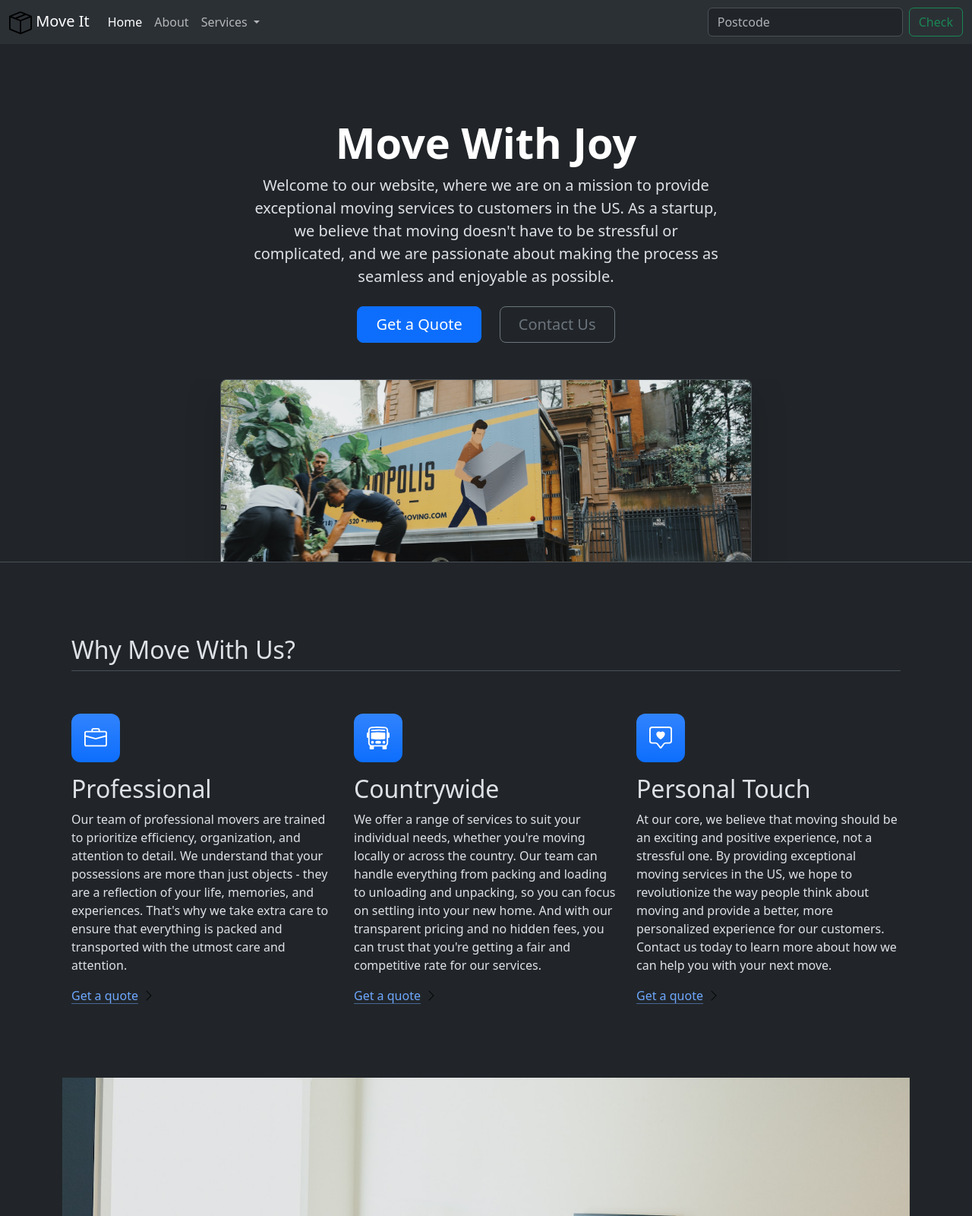
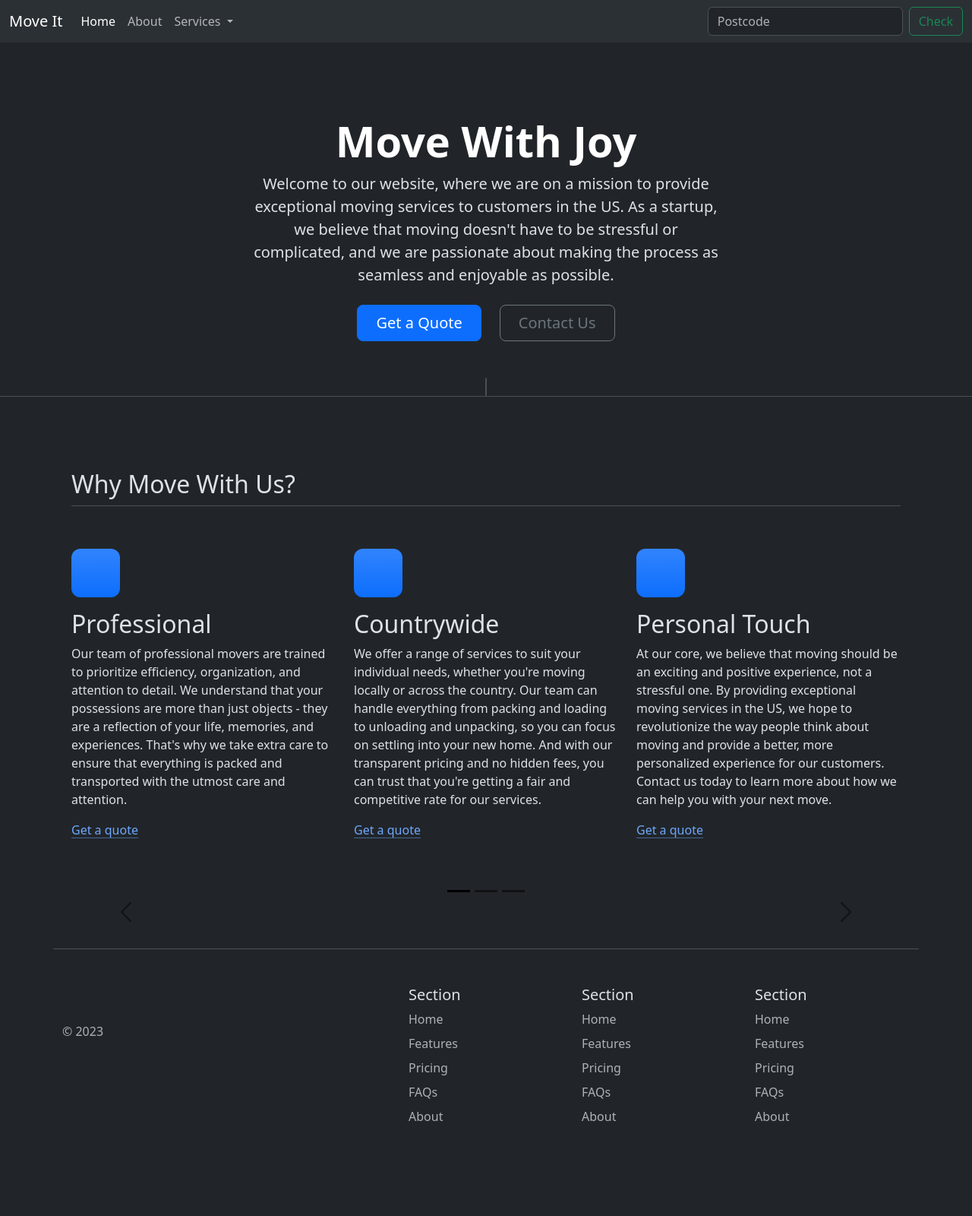
Before and after one commit to ariellecatarina/moveit, a plain HTML site: page index.html in a window 1280 px wide. Shown: the top 1600 px of the page at 76% size. Drawn offline with nearby package versions, Linux system fonts and the light colour scheme; files whose address does not match are found by name.

Commit message:
Update index.html

```diff
--- a/index.html
+++ b/index.html
@@ -17,7 +17,7 @@
 <body>
   <nav class="navbar navbar-expand-lg bg-body-tertiary">
     <div class="container-fluid">
-      <a class="navbar-brand" href="#"> <img src="/box-seam.svg" height="30" alt="moveit brand icon"> Move It</a>
+      <a class="navbar-brand" href="#"> <src="box-seam.svg" height="30" alt="moveit brand icon"> Move It</a>
       <button class="navbar-toggler" type="button" data-bs-toggle="collapse" data-bs-target="#navbarSupportedContent" aria-controls="navbarSupportedContent" aria-expanded="false" aria-label="Toggle navigation">
         <span class="navbar-toggler-icon"></span>
       </button>
@@ -60,7 +60,7 @@
     </div>
     <div class="overflow-hidden" style="max-height: 30vh;">
       <div class="container px-5">
-        <img src="/Users/ariellelee_1/Desktop/WEB DEV BOOTCAMP/HTML - Website/11.2 Bootstrap Components/moving-van.jpg" class="img-fluid border rounded-3 shadow-lg mb-4" alt="Example image" width="700" height="500" loading="lazy">
+        <src="moving-van.jpg" class="img-fluid border rounded-3 shadow-lg mb-4" alt="Example image" width="700" height="500" loading="lazy">
       </div>
     </div>
   </div>
@@ -69,35 +69,35 @@
     <div class="row g-4 py-5 row-cols-1 row-cols-lg-3">
       <div class="feature col">
         <div class="feature-icon d-inline-flex align-items-center justify-content-center text-bg-primary bg-gradient fs-2 mb-3">
-          <img src="/Users/ariellelee_1/Desktop/WEB DEV BOOTCAMP/HTML - Website/11.2 Bootstrap Components/briefcase.svg" alt="briefcase"height="30">
+          <src="briefcase.svg" alt="briefcase"height="30">
         </div>
         <h3 class="fs-2">Professional</h3>
         <p>Our team of professional movers are trained to prioritize efficiency, organization, and attention to detail. We understand that your possessions are more than just objects - they are a reflection of your life, memories, and experiences. That's why we take extra care to ensure that everything is packed and transported with the utmost care and attention.</p>
         <a href="#" class="icon-link">
           Get a quote
-          <img src="/Users/ariellelee_1/Desktop/WEB DEV BOOTCAMP/HTML - Website/11.2 Bootstrap Components/chevron-right.svg" alt="chevron right">
+          <src="chevron-right.svg" alt="chevron right">
         </a>
       </div>
       <div class="feature col">
         <div class="feature-icon d-inline-flex align-items-center justify-content-center text-bg-primary bg-gradient fs-2 mb-3">
-          <img src="/Users/ariellelee_1/Desktop/WEB DEV BOOTCAMP/HTML - Website/11.2 Bootstrap Components/bus-front.svg" alt="bus front" height="30">
+          <src="bus-front.svg" alt="bus front" height="30">
         </div>
         <h3 class="fs-2">Countrywide</h3>
         <p>We offer a range of services to suit your individual needs, whether you're moving locally or across the country. Our team can handle everything from packing and loading to unloading and unpacking, so you can focus on settling into your new home. And with our transparent pricing and no hidden fees, you can trust that you're getting a fair and competitive rate for our services.</p>
         <a href="#" class="icon-link">
           Get a quote
-          <img src="/Users/ariellelee_1/Desktop/WEB DEV BOOTCAMP/HTML - Website/11.2 Bootstrap Components/chevron-right.svg" alt="chevron right">
+          <src="chevron-right.svg" alt="chevron right">
         </a>
       </div>
       <div class="feature col">
         <div class="feature-icon d-inline-flex align-items-center justify-content-center text-bg-primary bg-gradient fs-2 mb-3">
-          <img src="/Users/ariellelee_1/Desktop/WEB DEV BOOTCAMP/HTML - Website/11.2 Bootstrap Components/chat-square-heart.svg" alt="heart" height="30">
+          <src="chat-square-heart.svg" alt="heart" height="30">
         </div>
         <h3 class="fs-2">Personal Touch</h3>
         <p>At our core, we believe that moving should be an exciting and positive experience, not a stressful one. By providing exceptional moving services in the US, we hope to revolutionize the way people think about moving and provide a better, more personalized experience for our customers. Contact us today to learn more about how we can help you with your next move.</p>
         <a href="#" class="icon-link">
           Get a quote
-          <img src="/Users/ariellelee_1/Desktop/WEB DEV BOOTCAMP/HTML - Website/11.2 Bootstrap Components/chevron-right.svg" alt="chevron right">
+          <src="chevron-right.svg" alt="chevron right">
         </a>
       </div>
     </div>
@@ -111,13 +111,13 @@
     </div>
     <div class="carousel-inner">
       <div class="carousel-item active">
-        <img src="/Users/ariellelee_1/Desktop/WEB DEV BOOTCAMP/HTML - Website/11.2 Bootstrap Components/family.jpg" class="d-block w-100" alt="family">
+        <src="family.jpg" class="d-block w-100" alt="family">
       </div>
       <div class="carousel-item">
-        <img src="/Users/ariellelee_1/Desktop/WEB DEV BOOTCAMP/HTML - Website/11.2 Bootstrap Components/couple.jpg" class="d-block w-100" alt="couple">
+        <src="couple.jpg" class="d-block w-100" alt="couple">
       </div>
       <div class="carousel-item">
-        <img src="/Users/ariellelee_1/Desktop/WEB DEV BOOTCAMP/HTML - Website/11.2 Bootstrap Components/dog.jpg" class="d-block w-100" alt="dog in box">
+        <src="dog.jpg" class="d-block w-100" alt="dog in box">
       </div>
     </div>
     <button class="carousel-control-prev" type="button" data-bs-target="#carouselExampleIndicators" data-bs-slide="prev">
```
